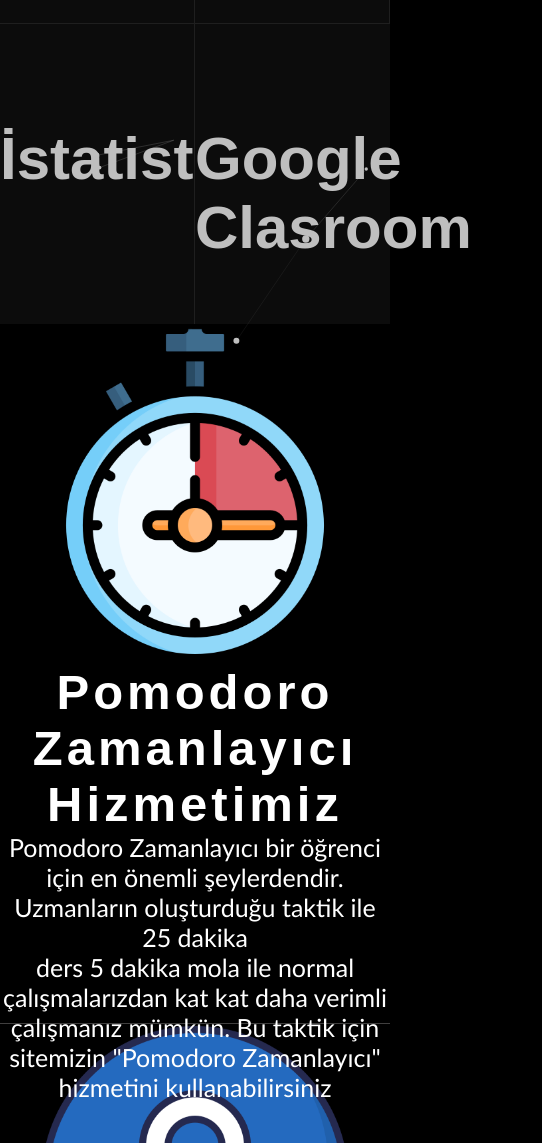
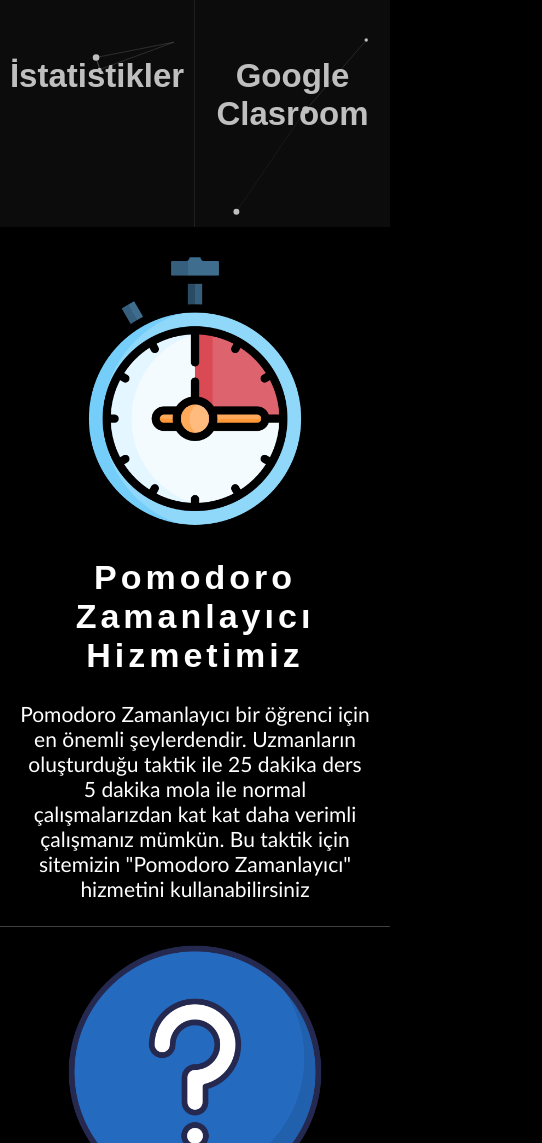
Before and after one commit to developertalhakilic/dersalanim, a plain HTML site: page home.html in a window 390 px wide. Shown: the part 857-2000 px from the top of the page, 542 px wide, since content can reach past the window. Drawn offline with nearby package versions, Linux system fonts and the light colour scheme; no server answers; a web font is replaced by a local one.

Commit message:
Home Page Responsive Yapılıyor ( Responsive V1.5 )

```diff
--- a/home.css
+++ b/home.css
@@ -53,9 +53,9 @@ body{
     font-size: 70px;
     color: white;
     font-family: 'Bunya PERSONAL', sans-serif;
-    margin-top: 100px;
     text-align: center;
     z-index: 9999;
+    margin-top: 130px;
 }
 .element:hover{
     filter: brightness(100%);
@@ -125,6 +125,7 @@ body{
 .statsInfo .section p{
     color: white;
     margin-top: 35px;
+    padding-right: 20px;
     font-family: 'Gill Sans', 'Gill Sans MT', Calibri, 'Trebuchet MS', sans-serif;
     font-size: 30px;
     text-align: left;
@@ -174,6 +175,10 @@ body{
         flex-direction: column;
         align-items: center;
     }
+    .statsInfo .section p{
+        padding-left: 20px;
+        padding-right: 20px;
+    }
     .statsInfo .section .sectionIcon{
         margin: 0;
     }
@@ -194,17 +199,66 @@ body{
         font-size: 28px;
     }
 }
-@media screen and (max-width:1220px) {
+@media screen and (max-width:1000px) {
     .statsInfo .section h2{
-        font-size: 49px;
+        font-size: 48px;
     }
     .statsInfo .section p{
-        font-size: 25px;
+        font-size: 26px;
     }
-    .element h2{
+    .container .element h2{
         font-size: 60px;
     }
-    .container{
-        max-width: 100%;
+}
+@media screen and (max-width:840px) {
+    .statsInfo .section h2{
+        font-size: 42px;
+    }
+    .statsInfo .section .sectionIcon{
+        width: 310px;
     }
 }
+@media screen and (max-width: 770px) {
+    .container .element h2{
+        font-size: 48px;
+    }
+}
+
+@media screen and (max-width: 640px) {
+    .logo{
+        width: 400px;
+    }
+    .container .element h2{
+        font-size: 40px;
+    }
+}
+@media screen and (max-width: 518px) {
+    .statsInfo .section .sectionIcon{
+        width: 280px;
+    }
+    .statsInfo .section h2{
+        font-size: 38px;
+    }
+    .statsInfo .section p{
+        font-size: 23px;
+    }
+}
+@media screen and (max-width: 502px) {
+    .logo{
+        width: 340px;
+    }
+    .container .element h2{
+        font-size: 33px;
+    }
+}
+@media screen and (max-width: 435px){
+    .statsInfo .section h2{
+        font-size: 34px;
+    }
+    .statsInfo .section p{
+        font-size: 21px;
+    }
+    .logo{
+        width: 310px;
+    }
+}
--- a/home.html
+++ b/home.html
@@ -48,10 +48,10 @@
 
     <center>
     <a href="home.html"><img src="Images/Ders_Alanım-removebg-preview.png" alt="" class="logo"></a>
-    <br>
-    <br>
-    <br>
-    <br>
+
+
+
+
     <h2 class="basYazi">Hizmetlerimiz</h2>
     <div class="container">
         <div class="firstline line">
@@ -762,32 +762,32 @@
         <div class="section1 section animation" id="pomodoroTimerDiv">
             <img src="Images/timer icon.png" class="sectionIcon" alt="">
             <h2>Pomodoro Zamanlayıcı Hizmetimiz</h2>
-            <p>Pomodoro Zamanlayıcı bir öğrenci için en önemli şeylerdendir. Uzmanların oluşturduğu taktik ile 25 dakika<br>ders 5 dakika mola ile normal çalışmalarızdan kat kat daha verimli çalışmanız mümkün. Bu taktik için<br>sitemizin "Pomodoro Zamanlayıcı" hizmetini kullanabilirsiniz</p>
+            <p>Pomodoro Zamanlayıcı bir öğrenci için en önemli şeylerdendir. Uzmanların oluşturduğu taktik ile 25 dakika ders 5 dakika mola ile normal çalışmalarızdan kat kat daha verimli çalışmanız mümkün. Bu taktik için sitemizin "Pomodoro Zamanlayıcı" hizmetini kullanabilirsiniz</p>
         </div>
         <div class="section2 section animation" id="questionSaverDiv">
             <img src="Images/soruisareti.png" class="sectionIcon" alt="">
             <h2>Soru Kaydetme Hizmetimiz</h2>
-            <p>Soru Kaydetme hizmetiz sayesinde anlamadığınız, beğendiğiniz veya hocalara sormayı planladığınız soruları, <br>sitemizdeki "Soru Kaydetme" bölümüne girip kaydedebilirsiniz. Ardından ise "PDF Çıktısı" al özelliğimiz<br>sayesinde kaydettiğiniz soruların detaylarını çıktı alabilirsiniz böylece hocalara soru sormak vb. işlerinizi<br>daha kolay hale getirebilirsiniz.</p>
+            <p>Soru Kaydetme hizmetiz sayesinde anlamadığınız, beğendiğiniz veya hocalara sormayı planladığınız soruları, sitemizdeki "Soru Kaydetme" bölümüne girip kaydedebilirsiniz. Ardından ise "PDF Çıktısı" al özelliğimiz sayesinde kaydettiğiniz soruların detaylarını çıktı alabilirsiniz böylece hocalara soru sormak vb. işlerinizi daha kolay hale getirebilirsiniz.</p>
         </div>
         <div class="section3 section animation" id="statsDiv">
             <img src="Images/analizicon.png" class="sectionIcon" alt="">
             <h2>Ders Çalışmanızın İstatistikleri</h2>
-            <p>Ders çalışma sürecinizin tamamını istatistikler halinde kaydederiz, bu istatistiklere bakarak ne kadar çalıştığınızı<br>detaylıca öğrenebilirsiniz. Bu şekilde çalışma planlarınızı oluşturabilir, motive olabilir ve çalışma disiplini<br>kazanabilirsiniz. Bu sayede çalıştığınız alanda çok daha başarılı olursunuz.</p>
+            <p>Ders çalışma sürecinizin tamamını istatistikler halinde kaydederiz, bu istatistiklere bakarak ne kadar çalıştığınızı detaylıca öğrenebilirsiniz. Bu şekilde çalışma planlarınızı oluşturabilir, motive olabilir ve çalışma disiplini kazanabilirsiniz. Bu sayede çalıştığınız alanda çok daha başarılı olursunuz.</p>
         </div>
         <div class="section4 section animation" id="timerDiv">
             <img src="Images/timeicon2.png" class="sectionIcon" alt="">
             <h2>Zaman Tutucu Hizmetimiz</h2>
-            <p>Zaman Tutucu hizmetimiz sayesinde ders çalışırken istediğiniz vakit kadar zaman tutabilirsiniz.<br>Ayarlanmış sınav süreleri sayesinde de gerçek sınav zamanlarını (LGS,YKS vb.) tutarak çalışmalarınıza<br>ışık tutabilirsiniz böylece çalışmalarınızı güçlendirerek gireceğiniz sınavlarda daha başarılı olursunuz.</p>
+            <p>Zaman Tutucu hizmetimiz sayesinde ders çalışırken istediğiniz vakit kadar zaman tutabilirsiniz. Ayarlanmış sınav süreleri sayesinde de gerçek sınav zamanlarını (LGS,YKS vb.) tutarak çalışmalarınıza ışık tutabilirsiniz böylece çalışmalarınızı güçlendirerek gireceğiniz sınavlarda daha başarılı olursunuz.</p>
         </div>
         <div class="section5 section animation" id="todoListDiv">
             <img src="Images/list.png" class="sectionIcon" alt="">
             <h2>Yapılacaklar Listesi Oluşturma</h2>
-            <p>Yapılacaklar Listesi Oluşturma hizmetimiz sayesinde gün gün yapmayı planladığınız aktiviteleri tek bir sayfada<br>toplayabilirsiniz. Ardından ise günlük planınızın PDF çıktısını alarak fiziksel olarak listenizi edinebilirsiniz.<br>Planlı programlı çalışacağınızdan dolayı çalışma disiplini kazanmanıza bu hizmetimiz yardımcı olur.</p>
+            <p>Yapılacaklar Listesi Oluşturma hizmetimiz sayesinde gün gün yapmayı planladığınız aktiviteleri tek bir sayfada toplayabilirsiniz. Ardından ise günlük planınızın PDF çıktısını alarak fiziksel olarak listenizi edinebilirsiniz. Planlı programlı çalışacağınızdan dolayı çalışma disiplini kazanmanıza bu hizmetimiz yardımcı olur.</p>
         </div>
         <div class="section6 section animation" id="googleClasroomDiv">
             <img src="Images/clasroom.png" class="sectionIcon" alt="">
             <h2>Google Classroom Entegrasyonu</h2>
-            <p>Google Classroom Entegrasyonu hizmetimiz sayesinde Google Classroomdan ödevlerinizi tek tıkla aktarabilir <br>sonrasında ise bu ödevlerin PDF çıktısını alabilirsiniz. Bu sayede masa başına oturduğunuz da ödevlere <br>teker teker bakmak için ekstra zaman kaybetmezsiniz. Dikkatinizi daha hızlı toplamanıza yardımcı olur.</p>
+            <p>Google Classroom Entegrasyonu hizmetimiz sayesinde Google Classroomdan ödevlerinizi tek tıkla aktarabilir  sonrasında ise bu ödevlerin PDF çıktısını alabilirsiniz. Bu sayede masa başına oturduğunuz da ödevlere  teker teker bakmak için ekstra zaman kaybetmezsiniz. Dikkatinizi daha hızlı toplamanıza yardımcı olur.</p>
         </div>
     </div>
     </center>
```
Also changed, not shown: yapilacaklarlistesi.html (added), yapilacaklarlistesi.js (added).
